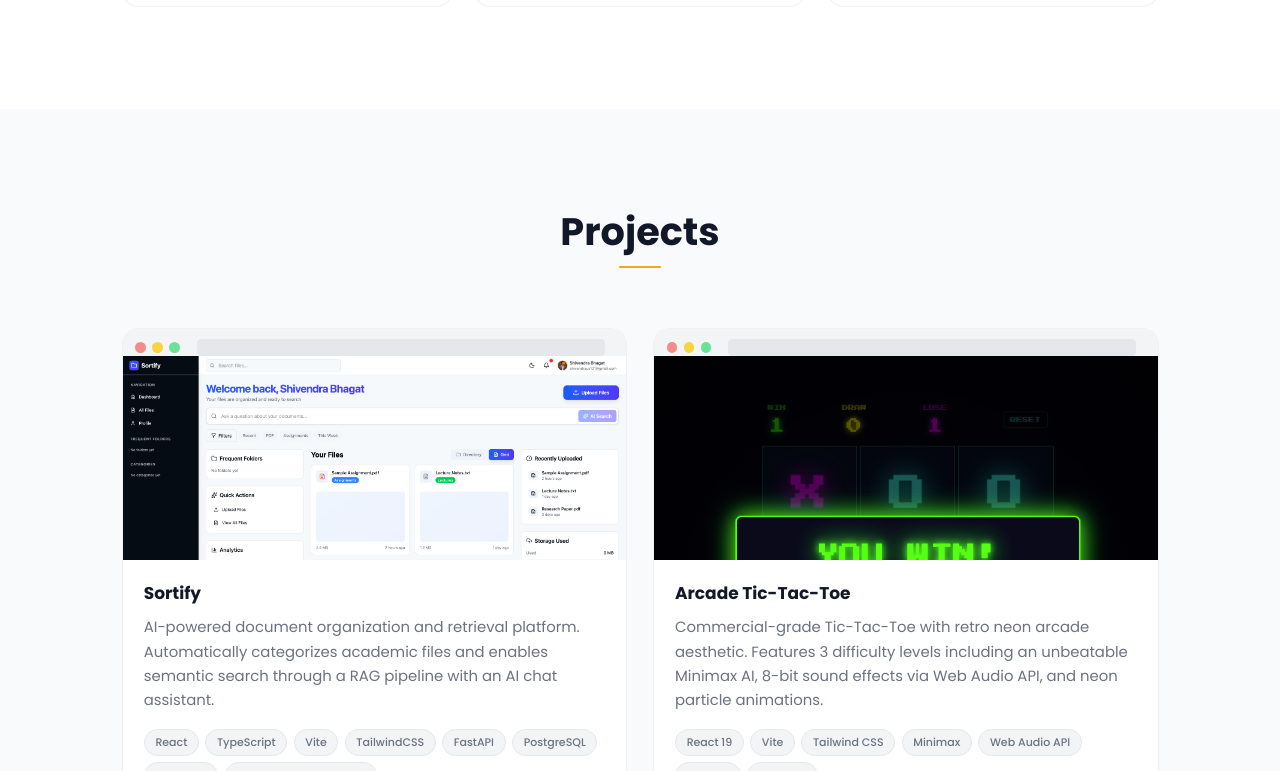
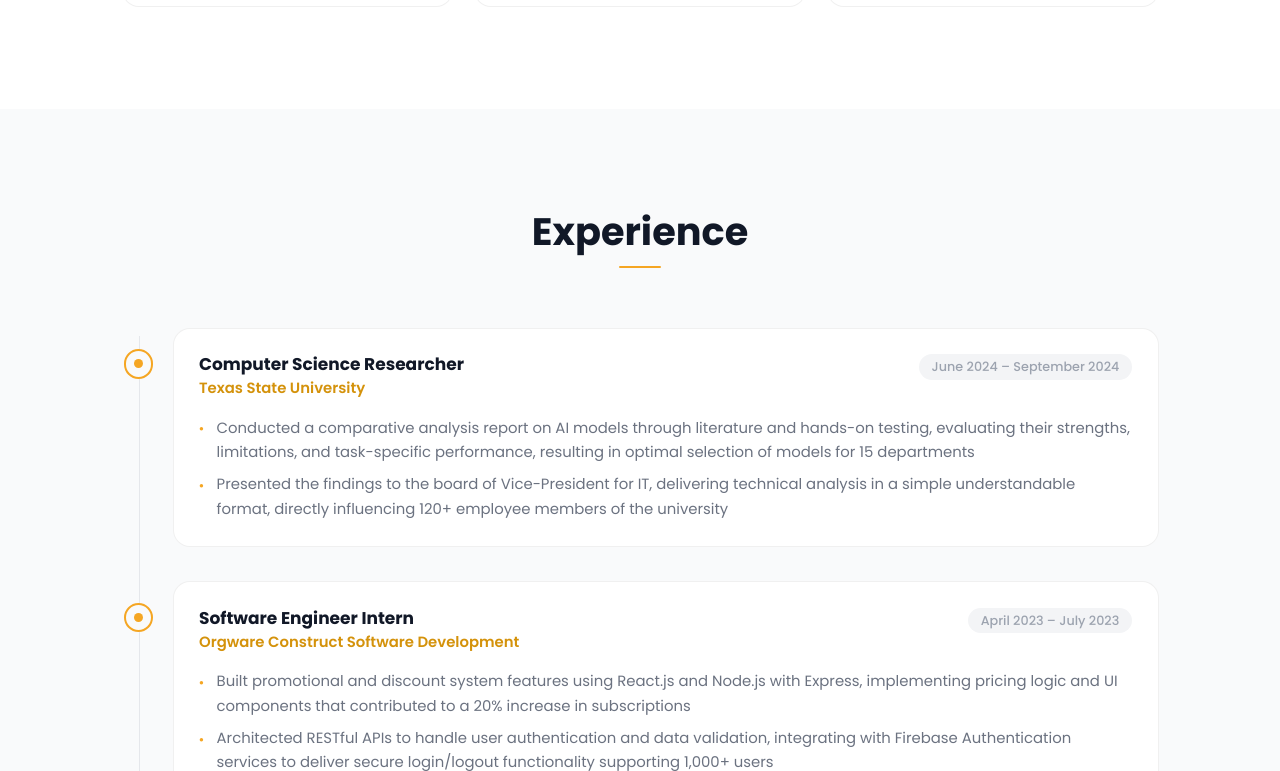
Before and after one commit to sh1vendra/my_portfolio, a React (Vite) app: page / in a window 1280 px wide. Shown: the part 1309-2080 px from the top of the page. Built offline with nearby package versions, Linux system fonts and the light colour scheme; some icons are missing.

Commit message:
reorder page sections to match nav order

```diff
--- a/src/App.tsx
+++ b/src/App.tsx
@@ -40,9 +40,9 @@ export default function App() {
       <main id="main-content">
         <Hero />
         <About />
+        <Experience />
         <Projects />
         <Skills />
-        <Experience />
         <Contact />
       </main>
       <Footer />
```
